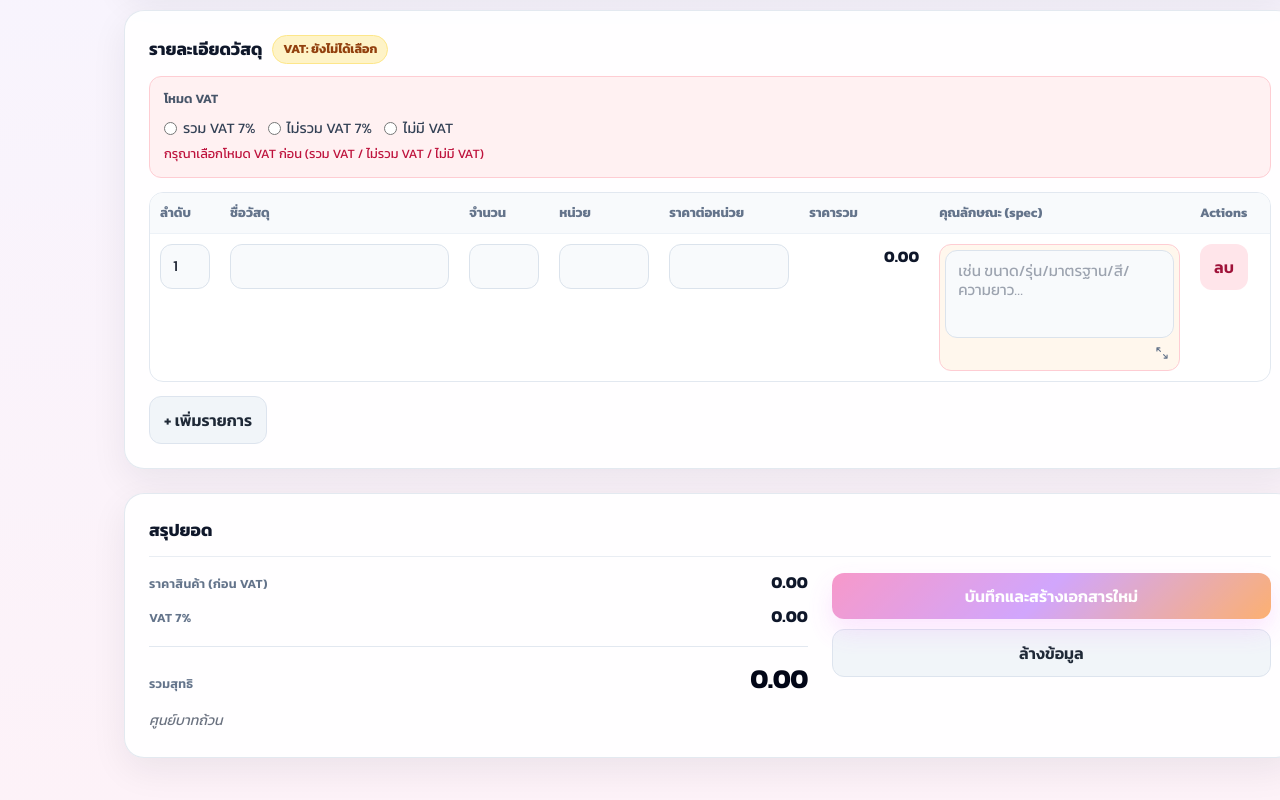
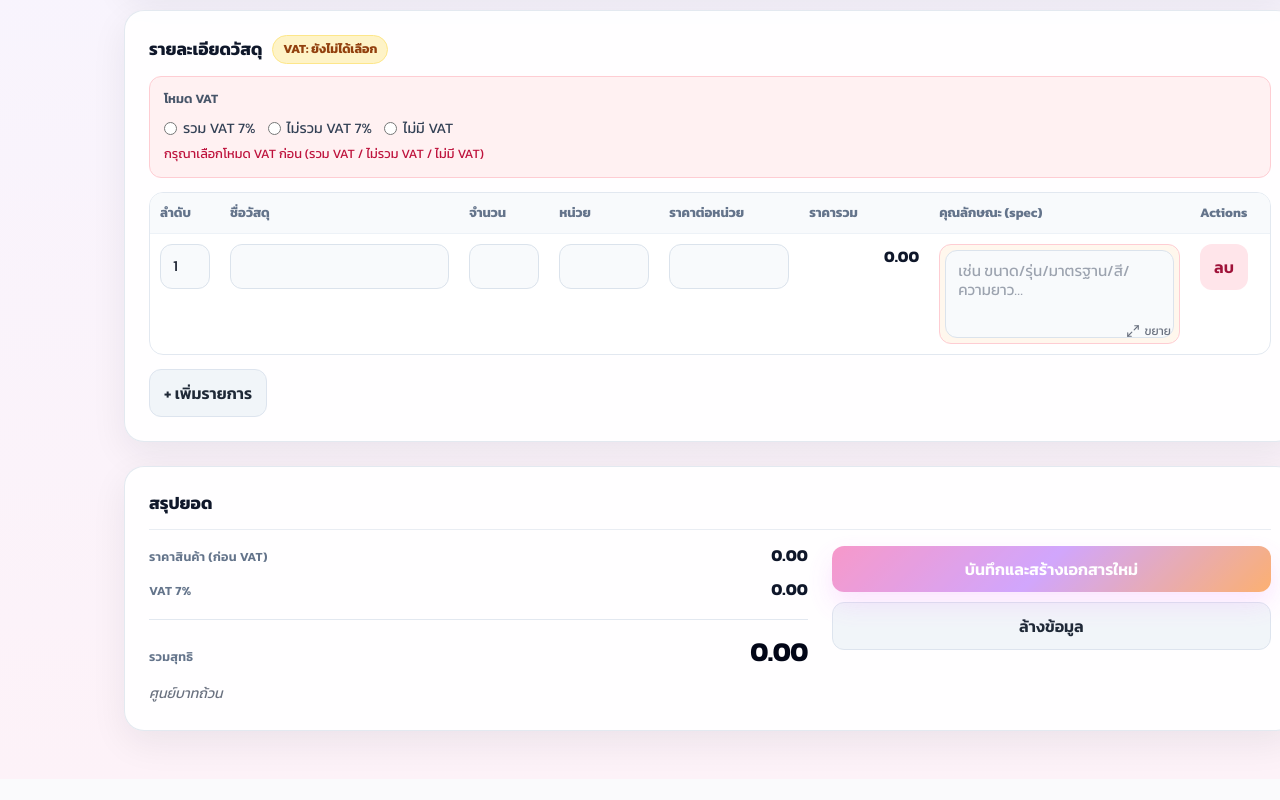
Before and after one commit to Fuadee/-, a Next.js app: page / in a window 1280 px wide. Shown: the part 1567-2367 px from the top of the page. After the commit the page ends 2346 px from the top, so only its background shows below. Built offline with nearby package versions, Linux system fonts and the light colour scheme.

Commit message:
Improve spec expand action clarity in materials table

```diff
--- a/src/app/(app)/GenerateClient.tsx
+++ b/src/app/(app)/GenerateClient.tsx
@@ -3,6 +3,7 @@
 import Link from "next/link";
 import { FormEvent, RefObject, useCallback, useEffect, useMemo, useRef, useState } from "react";
 import { useRouter, useSearchParams } from "next/navigation";
+import { Maximize2 } from "lucide-react";
 import {
   buildPaymentBudgetDocText,
   getOperatingCostCenter,
@@ -1362,12 +1363,12 @@ export default function GenerateClient() {
                         <td className={styles.totalCell}>{formatMoney(itemTotal(item))}</td>
                         <td>
                           <div
-                            className={`${styles.specEditorWrap} ${item.spec.trim() ? "" : styles.specEditorMissing}`}
+                            className={`relative ${styles.specEditorWrap} ${item.spec.trim() ? "" : styles.specEditorMissing}`}
                           >
                             <textarea
                               id={`item-spec-${index}`}
                               ref={(element) => setSpecTextareaRef(index, element)}
-                              className={styles.specInlineTextarea}
+                              className={`${styles.specInlineTextarea} pb-5`}
                               rows={1}
                               placeholder="เช่น ขนาด/รุ่น/มาตรฐาน/สี/ความยาว…"
                               value={item.spec}
@@ -1376,24 +1377,16 @@ export default function GenerateClient() {
                             />
                             <button
                               type="button"
-                              className={styles.expandSpecButton}
+                              className="absolute bottom-1 right-2 flex items-center gap-1 text-xs text-gray-500 hover:text-indigo-600 cursor-pointer"
+                              title="เปิดตัวแก้ไขแบบเต็ม"
                               aria-label="ขยายคุณลักษณะ"
                               onClick={() => {
                                 setExpandedSpecIndex(index);
                                 setExpandedSpecDraft(item.spec);
                               }}
                             >
-                              <svg viewBox="0 0 20 20" aria-hidden="true" focusable="false">
-                                <path
-                                  d="M2.75 7V2.75H7M2.75 2.75l5 5M17.25 13v4.25H13M17.25 17.25l-5-5"
-                                  stroke="currentColor"
-                                  strokeWidth="1.6"
-                                  strokeLinecap="round"
-                                  strokeLinejoin="round"
-                                  fill="none"
-                                />
-                              </svg>
-                              <span className={styles.srOnly}>ขยายคุณลักษณะ</span>
+                              <Maximize2 size={14} />
+                              ขยาย
                             </button>
                           </div>
                         </td>
--- /dev/null
+++ b/src/vendor/lucide-react.tsx
@@ -0,0 +1,28 @@
+import { SVGProps } from "react";
+
+type IconProps = SVGProps<SVGSVGElement> & {
+  size?: number | string;
+};
+
+export function Maximize2({ size = 24, ...props }: IconProps) {
+  return (
+    <svg
+      xmlns="http://www.w3.org/2000/svg"
+      width={size}
+      height={size}
+      viewBox="0 0 24 24"
+      fill="none"
+      stroke="currentColor"
+      strokeWidth="2"
+      strokeLinecap="round"
+      strokeLinejoin="round"
+      aria-hidden="true"
+      {...props}
+    >
+      <polyline points="15 3 21 3 21 9" />
+      <polyline points="9 21 3 21 3 15" />
+      <line x1="21" x2="14" y1="3" y2="10" />
+      <line x1="3" x2="10" y1="21" y2="14" />
+    </svg>
+  );
+}
--- a/tsconfig.json
+++ b/tsconfig.json
@@ -15,7 +15,8 @@
     "incremental": true,
     "plugins": [{ "name": "next" }],
     "paths": {
-      "@/*": ["./src/*"]
+      "@/*": ["./src/*"],
+      "lucide-react": ["./src/vendor/lucide-react"]
     }
   },
   "include": ["next-env.d.ts", "**/*.ts", "**/*.tsx", ".next/types/**/*.ts"],
```
